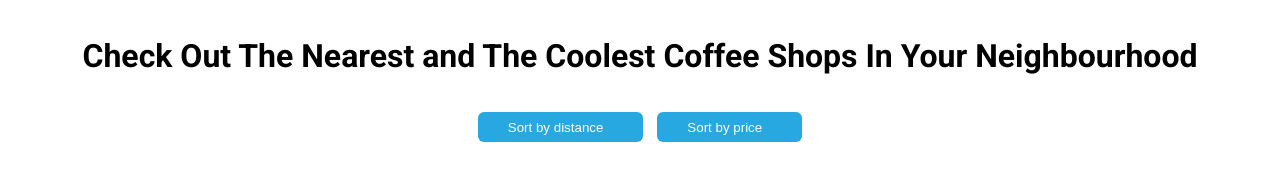
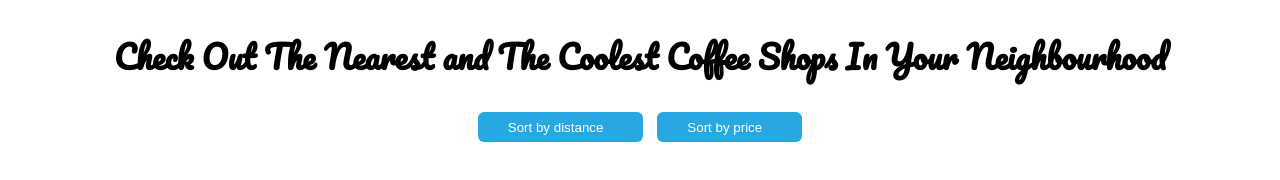
Before and after one commit to stefanboz/coffee, a website with bundled scripts: page src/index.html in a window 1280 px wide. Built offline with nearby package versions, Linux system fonts and the light colour scheme; no server answers.

Commit message:
Minor fix

```diff
--- a/src/css/style.css
+++ b/src/css/style.css
@@ -153,6 +153,7 @@ a:active {
 .title {
     text-align: center;
     margin: 40px 0;
+    font-family: 'Pacifico', cursive;
 }
 
 /*** HOME PAGE ***/
--- a/src/cssoutput/style.css
+++ b/src/cssoutput/style.css
@@ -153,6 +153,7 @@ a:active {
 .title {
     text-align: center;
     margin: 40px 0;
+    font-family: 'Pacifico', cursive;
 }
 
 /*** HOME PAGE ***/
```
